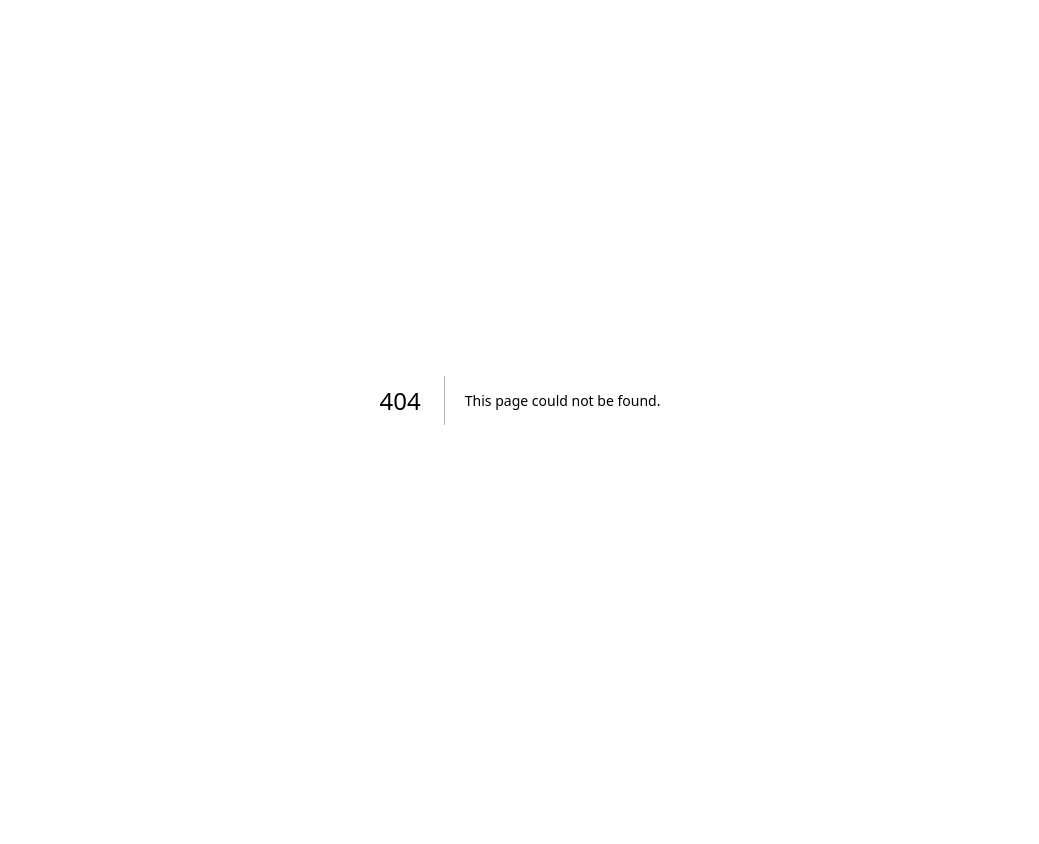
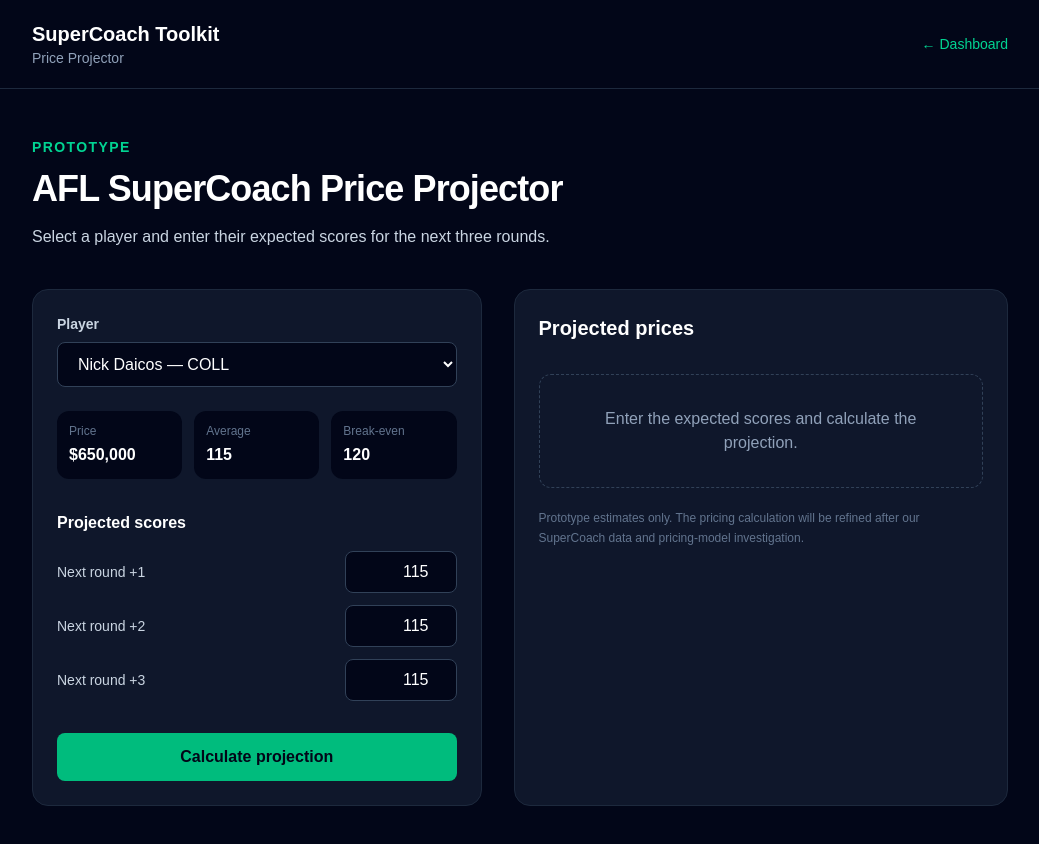
Before and after one commit to haydenbelleville23/supercoach-toolkit, a Next.js app: page /projector in a window 1280 px wide. Before the commit this address had no page. Shown: the top 844 px of the page, without its empty margins (120-1159 px from the left). Before the commit the page ends 800 px from the top, so only its background shows below. Built offline with nearby package versions, Linux system fonts and the light colour scheme.

Commit message:
Build initial price projector

```diff
--- a/app/page.tsx
+++ b/app/page.tsx
@@ -1,65 +1,116 @@
-import Image from "next/image";
+import Link from "next/link";
+
+const tools = [
+  {
+    title: "Price Projector",
+    description:
+      "Enter projected scores and estimate how a player's price could change.",
+    href: "/projector",
+    status: "Available soon",
+  },
+  {
+    title: "Cash Cow Finder",
+    description:
+      "Identify players with the strongest projected price growth.",
+    href: "#",
+    status: "Coming soon",
+  },
+  {
+    title: "Break-even Tracker",
+    description:
+      "Search player break-evens and compare their upcoming price outlook.",
+    href: "#",
+    status: "Coming soon",
+  },
+  {
+    title: "Trade Planner",
+    description:
+      "Compare potential trades and their effect on scoring and team value.",
+    href: "#",
+    status: "Coming soon",
+  },
+];
 
 export default function Home() {
   return (
-    <div className="flex flex-col flex-1 items-center justify-center bg-zinc-50 font-sans dark:bg-black">
-      <main className="flex flex-1 w-full max-w-3xl flex-col items-center justify-between py-32 px-16 bg-white dark:bg-black sm:items-start">
-        <Image
-          className="dark:invert"
-          src="/next.svg"
-          alt="Next.js logo"
-          width={100}
-          height={20}
-          priority
-        />
-        <div className="flex flex-col items-center gap-6 text-center sm:items-start sm:text-left">
-          <h1 className="max-w-xs text-3xl font-semibold leading-10 tracking-tight text-black dark:text-zinc-50">
-            To get started, edit the page.tsx file.
+    <main className="min-h-screen bg-slate-950 text-white">
+      <header className="border-b border-slate-800">
+        <div className="mx-auto flex max-w-6xl items-center justify-between px-6 py-5">
+          <div>
+            <p className="text-xl font-bold">SuperCoach Toolkit</p>
+            <p className="text-sm text-slate-400">AFL SuperCoach analytics</p>
+          </div>
+
+          <nav className="hidden gap-6 text-sm text-slate-300 sm:flex">
+            <Link className="hover:text-white" href="/">
+              Home
+            </Link>
+            <Link className="hover:text-white" href="/projector">
+              Price Projector
+            </Link>
+          </nav>
+        </div>
+      </header>
+
+      <section className="mx-auto max-w-6xl px-6 py-16">
+        <div className="max-w-3xl">
+          <p className="mb-4 text-sm font-semibold uppercase tracking-widest text-emerald-400">
+            SuperCoach analysis made simple
+          </p>
+
+          <h1 className="text-4xl font-bold tracking-tight sm:text-6xl">
+            Make smarter AFL SuperCoach decisions.
           </h1>
-          <p className="max-w-md text-lg leading-8 text-zinc-600 dark:text-zinc-400">
-            Looking for a starting point or more instructions? Head over to{" "}
-            <a
-              href="https://vercel.com/templates?framework=next.js&utm_source=create-next-app&utm_medium=appdir-template-tw&utm_campaign=create-next-app"
-              className="font-medium text-zinc-950 dark:text-zinc-50"
+
+          <p className="mt-6 text-lg leading-8 text-slate-300">
+            Project player prices, identify cash generation opportunities and
+            compare trades using clear, easy-to-understand tools.
+          </p>
+
+          <Link
+            href="/projector"
+            className="mt-8 inline-block rounded-lg bg-emerald-500 px-5 py-3 font-semibold text-slate-950 transition hover:bg-emerald-400"
+          >
+            Open Price Projector
+          </Link>
+        </div>
+
+        <div className="mt-16 grid gap-6 sm:grid-cols-2">
+          {tools.map((tool) => (
+            <article
+              key={tool.title}
+              className="rounded-2xl border border-slate-800 bg-slate-900 p-6"
             >
-              Templates
-            </a>{" "}
-            or the{" "}
-            <a
-              href="https://nextjs.org/learn?utm_source=create-next-app&utm_medium=appdir-template-tw&utm_campaign=create-next-app"
-              className="font-medium text-zinc-950 dark:text-zinc-50"
-            >
-              Learning
-            </a>{" "}
-            center.
-          </p>
+              <div className="flex items-start justify-between gap-4">
+                <h2 className="text-xl font-semibold">{tool.title}</h2>
+
+                <span className="rounded-full bg-slate-800 px-3 py-1 text-xs text-slate-300">
+                  {tool.status}
+                </span>
+              </div>
+
+              <p className="mt-4 leading-7 text-slate-400">
+                {tool.description}
+              </p>
+
+              {tool.href !== "#" && (
+                <Link
+                  href={tool.href}
+                  className="mt-6 inline-block font-semibold text-emerald-400 hover:text-emerald-300"
+                >
+                  Open tool →
+                </Link>
+              )}
+            </article>
+          ))}
         </div>
-        <div className="flex flex-col gap-4 text-base font-medium sm:flex-row">
-          <a
-            className="flex h-12 w-full items-center justify-center gap-2 rounded-full bg-foreground px-5 text-background transition-colors hover:bg-[#383838] dark:hover:bg-[#ccc] md:w-[158px]"
-            href="https://vercel.com/new?utm_source=create-next-app&utm_medium=appdir-template-tw&utm_campaign=create-next-app"
-            target="_blank"
-            rel="noopener noreferrer"
-          >
-            <Image
-              className="dark:invert"
-              src="/vercel.svg"
-              alt="Vercel logomark"
-              width={16}
-              height={16}
-            />
-            Deploy Now
-          </a>
-          <a
-            className="flex h-12 w-full items-center justify-center rounded-full border border-solid border-black/[.08] px-5 transition-colors hover:border-transparent hover:bg-black/[.04] dark:border-white/[.145] dark:hover:bg-[#1a1a1a] md:w-[158px]"
-            href="https://nextjs.org/docs?utm_source=create-next-app&utm_medium=appdir-template-tw&utm_campaign=create-next-app"
-            target="_blank"
-            rel="noopener noreferrer"
-          >
-            Documentation
-          </a>
+      </section>
+
+      <footer className="border-t border-slate-800">
+        <div className="mx-auto max-w-6xl px-6 py-8 text-sm text-slate-500">
+          SuperCoach Toolkit is an independent AFL SuperCoach analysis project.
         </div>
-      </main>
-    </div>
+      </footer>
+    </main>
   );
 }
--- /dev/null
+++ b/app/projector/page.tsx
@@ -0,0 +1,244 @@
+"use client";
+
+import Link from "next/link";
+import { useState } from "react";
+
+import players from "@/data/players.json";
+import { projectPrice } from "@/lib/calculator";
+
+type ProjectionResult = {
+  round: number;
+  score: number;
+  price: number;
+  change: number;
+};
+
+export default function ProjectorPage() {
+  const [selectedPlayerId, setSelectedPlayerId] = useState(players[0].id);
+  const [scores, setScores] = useState<number[]>([
+    players[0].average,
+    players[0].average,
+    players[0].average,
+  ]);
+  const [results, setResults] = useState<ProjectionResult[]>([]);
+
+  const selectedPlayer =
+    players.find((player) => player.id === selectedPlayerId) ?? players[0];
+
+  function handlePlayerChange(playerId: number) {
+    const player =
+      players.find((item) => item.id === playerId) ?? players[0];
+
+    setSelectedPlayerId(player.id);
+    setScores([player.average, player.average, player.average]);
+    setResults([]);
+  }
+
+  function updateScore(index: number, value: number) {
+    setScores((currentScores) =>
+      currentScores.map((score, scoreIndex) =>
+        scoreIndex === index ? value : score,
+      ),
+    );
+  }
+
+  function calculateProjection() {
+    let currentPrice = selectedPlayer.price;
+
+    const projections = scores.map((score, index) => {
+      const previousPrice = currentPrice;
+
+      currentPrice = projectPrice(
+        currentPrice,
+        selectedPlayer.breakeven,
+        score,
+      );
+
+      return {
+        round: index + 1,
+        score,
+        price: currentPrice,
+        change: currentPrice - previousPrice,
+      };
+    });
+
+    setResults(projections);
+  }
+
+  return (
+    <main className="min-h-screen bg-slate-950 text-white">
+      <header className="border-b border-slate-800">
+        <div className="mx-auto flex max-w-5xl items-center justify-between px-6 py-5">
+          <div>
+            <p className="text-xl font-bold">SuperCoach Toolkit</p>
+            <p className="text-sm text-slate-400">Price Projector</p>
+          </div>
+
+          <Link className="text-sm text-emerald-400 hover:text-emerald-300" href="/">
+            ← Dashboard
+          </Link>
+        </div>
+      </header>
+
+      <section className="mx-auto max-w-5xl px-6 py-12">
+        <div className="max-w-2xl">
+          <p className="text-sm font-semibold uppercase tracking-widest text-emerald-400">
+            Prototype
+          </p>
+
+          <h1 className="mt-3 text-4xl font-bold tracking-tight">
+            AFL SuperCoach Price Projector
+          </h1>
+
+          <p className="mt-4 text-slate-300">
+            Select a player and enter their expected scores for the next three
+            rounds.
+          </p>
+        </div>
+
+        <div className="mt-10 grid gap-8 lg:grid-cols-[1fr_1.1fr]">
+          <section className="rounded-2xl border border-slate-800 bg-slate-900 p-6">
+            <label
+              className="block text-sm font-semibold text-slate-300"
+              htmlFor="player"
+            >
+              Player
+            </label>
+
+            <select
+              id="player"
+              value={selectedPlayerId}
+              onChange={(event) =>
+                handlePlayerChange(Number(event.target.value))
+              }
+              className="mt-2 w-full rounded-lg border border-slate-700 bg-slate-950 px-4 py-3"
+            >
+              {players.map((player) => (
+                <option key={player.id} value={player.id}>
+                  {player.name} — {player.team}
+                </option>
+              ))}
+            </select>
+
+            <div className="mt-6 grid grid-cols-3 gap-3">
+              <PlayerStat
+                label="Price"
+                value={`$${selectedPlayer.price.toLocaleString()}`}
+              />
+              <PlayerStat
+                label="Average"
+                value={selectedPlayer.average.toString()}
+              />
+              <PlayerStat
+                label="Break-even"
+                value={selectedPlayer.breakeven.toString()}
+              />
+            </div>
+
+            <h2 className="mt-8 font-semibold">Projected scores</h2>
+
+            <div className="mt-4 space-y-3">
+              {scores.map((score, index) => (
+                <label
+                  className="flex items-center justify-between gap-4"
+                  key={index}
+                >
+                  <span className="text-sm text-slate-300">
+                    Next round +{index + 1}
+                  </span>
+
+                  <input
+                    type="number"
+                    min="0"
+                    max="250"
+                    value={score}
+                    onChange={(event) =>
+                      updateScore(index, Number(event.target.value))
+                    }
+                    className="w-28 rounded-lg border border-slate-700 bg-slate-950 px-3 py-2 text-right"
+                  />
+                </label>
+              ))}
+            </div>
+
+            <button
+              type="button"
+              onClick={calculateProjection}
+              className="mt-8 w-full rounded-lg bg-emerald-500 px-5 py-3 font-semibold text-slate-950 transition hover:bg-emerald-400"
+            >
+              Calculate projection
+            </button>
+          </section>
+
+          <section className="rounded-2xl border border-slate-800 bg-slate-900 p-6">
+            <h2 className="text-xl font-semibold">Projected prices</h2>
+
+            {results.length === 0 ? (
+              <div className="mt-8 rounded-xl border border-dashed border-slate-700 p-8 text-center text-slate-400">
+                Enter the expected scores and calculate the projection.
+              </div>
+            ) : (
+              <div className="mt-6 overflow-hidden rounded-xl border border-slate-800">
+                <table className="w-full text-left">
+                  <thead className="bg-slate-950 text-sm text-slate-400">
+                    <tr>
+                      <th className="px-4 py-3">Round</th>
+                      <th className="px-4 py-3">Score</th>
+                      <th className="px-4 py-3">Change</th>
+                      <th className="px-4 py-3 text-right">Price</th>
+                    </tr>
+                  </thead>
+
+                  <tbody>
+                    {results.map((result) => (
+                      <tr
+                        className="border-t border-slate-800"
+                        key={result.round}
+                      >
+                        <td className="px-4 py-4">+{result.round}</td>
+                        <td className="px-4 py-4">{result.score}</td>
+                        <td
+                          className={`px-4 py-4 ${
+                            result.change >= 0
+                              ? "text-emerald-400"
+                              : "text-red-400"
+                          }`}
+                        >
+                          {result.change >= 0 ? "+" : "-"}$
+                          {Math.abs(result.change).toLocaleString()}
+                        </td>
+                        <td className="px-4 py-4 text-right font-semibold">
+                          ${result.price.toLocaleString()}
+                        </td>
+                      </tr>
+                    ))}
+                  </tbody>
+                </table>
+              </div>
+            )}
+
+            <p className="mt-5 text-xs leading-5 text-slate-500">
+              Prototype estimates only. The pricing calculation will be refined
+              after our SuperCoach data and pricing-model investigation.
+            </p>
+          </section>
+        </div>
+      </section>
+    </main>
+  );
+}
+
+function PlayerStat({
+  label,
+  value,
+}: {
+  label: string;
+  value: string;
+}) {
+  return (
+    <div className="rounded-xl bg-slate-950 p-3">
+      <p className="text-xs text-slate-500">{label}</p>
+      <p className="mt-1 font-semibold">{value}</p>
+    </div>
+  );
+}
--- a/lib/calculator.js
+++ /dev/null
@@ -1,7 +0,0 @@
-export function projectPrice(currentPrice, breakEven, projectedScore) {
-  const magicNumber = 4500;
-
-  const priceChange = (projectedScore - breakEven) * magicNumber;
-
-  return Math.round(currentPrice + priceChange);
-}
--- /dev/null
+++ b/lib/calculator.ts
@@ -0,0 +1,12 @@
+export function projectPrice(
+  currentPrice: number,
+  breakEven: number,
+  projectedScore: number,
+): number {
+  const temporaryMagicNumber = 4500;
+
+  const estimatedChange =
+    (projectedScore - breakEven) * temporaryMagicNumber;
+
+  return Math.max(0, Math.round(currentPrice + estimatedChange));
+}
```
Also changed, not shown: 2 other files (tests, documents, lock files or other folders).
